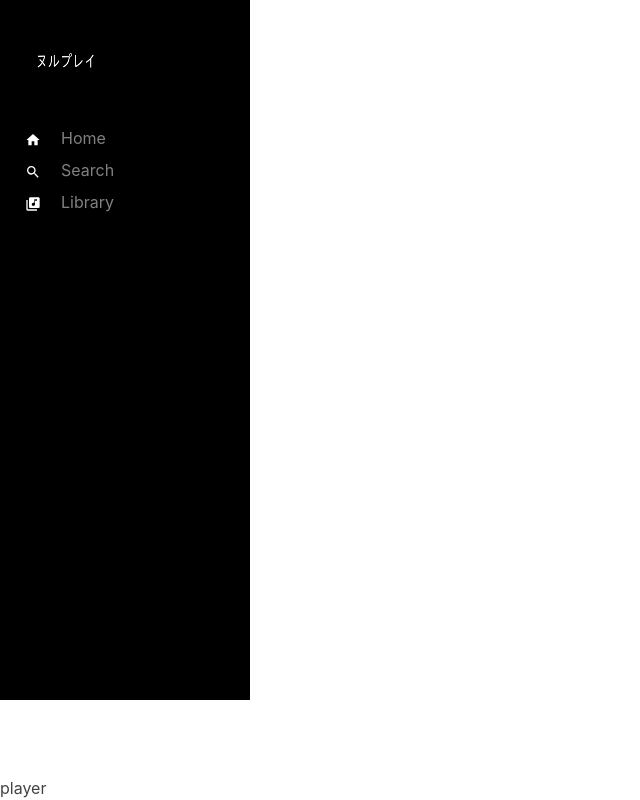
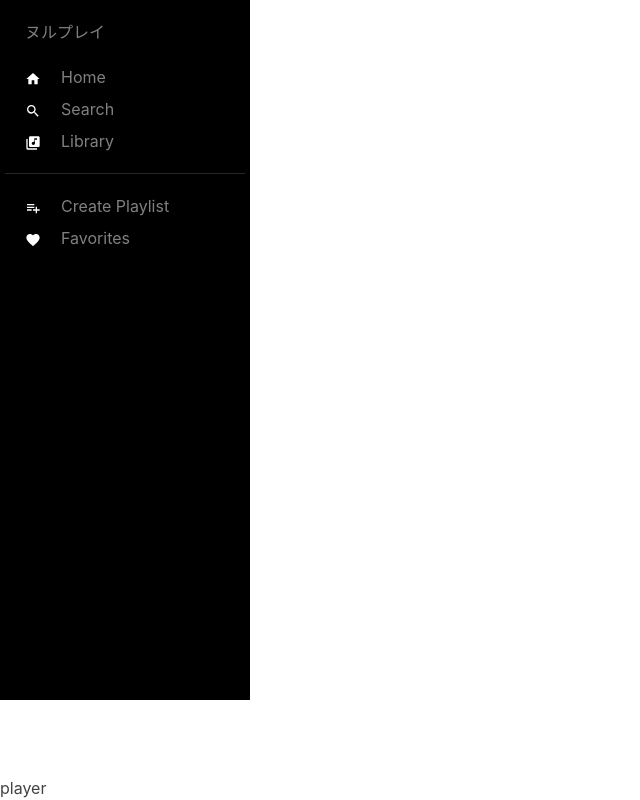
Before and after one commit to Shigure9934/NullPlayer, a Next.js app: page / in a window 1280 px wide. Shown: the whole page, without its empty margins (0-640 px from the left). Built offline with nearby package versions, Linux system fonts and the light colour scheme.

Commit message:
added playlist link

```diff
--- a/components/sidebar.tsx
+++ b/components/sidebar.tsx
@@ -38,6 +38,19 @@ const navMenu = [
   },
 ]
 
+const musicMenu = [
+  {
+    name: "Create Playlist",
+    icon: MdPlaylistAdd,
+    href: "/",
+  },
+  {
+    name: "Favorites",
+    icon: MdFavorite,
+    href: "/favorites",
+  },
+]
+
 const Sidebar = () => {
   return (
     <Box
@@ -48,8 +61,10 @@ const Sidebar = () => {
       color="gray"
     >
       <Box paddingY="20px">
-        <Box width="120px" marginBottom="20px" paddingX="20px">
-          <NextImage src="/logo.png" width={120} height={120} />
+        <Box width="120px" marginBottom="px" paddingX="20px">
+          <Box paddingBottom="20px">
+            ヌルプレイ
+          </Box>
         </Box>
         <Box marginBottom="20px">
           <List spacing={2}>
@@ -71,6 +86,27 @@ const Sidebar = () => {
             ))}
           </List>
         </Box>
+        <Divider color="gray.800"/>
+        <Box marginTop="20px">
+          <List spacing={2}>
+          {musicMenu.map(menu => (
+            <ListItem paddingX="20px" fontSize="16px" key={menu.name}>
+               <LinkBox>
+                  <NextLink href={menu} passHref>
+                    <LinkOverlay>
+                      <ListIcon
+                        as={menu.icon}
+                        color="white"
+                        marginRight="20px"
+                      />
+                      {menu.name}
+                    </LinkOverlay>
+                  </NextLink>
+                </LinkBox>
+          </ListItem>
+        ))}
+          </List>
+        </Box>
       </Box>
     </Box>
   );
```
